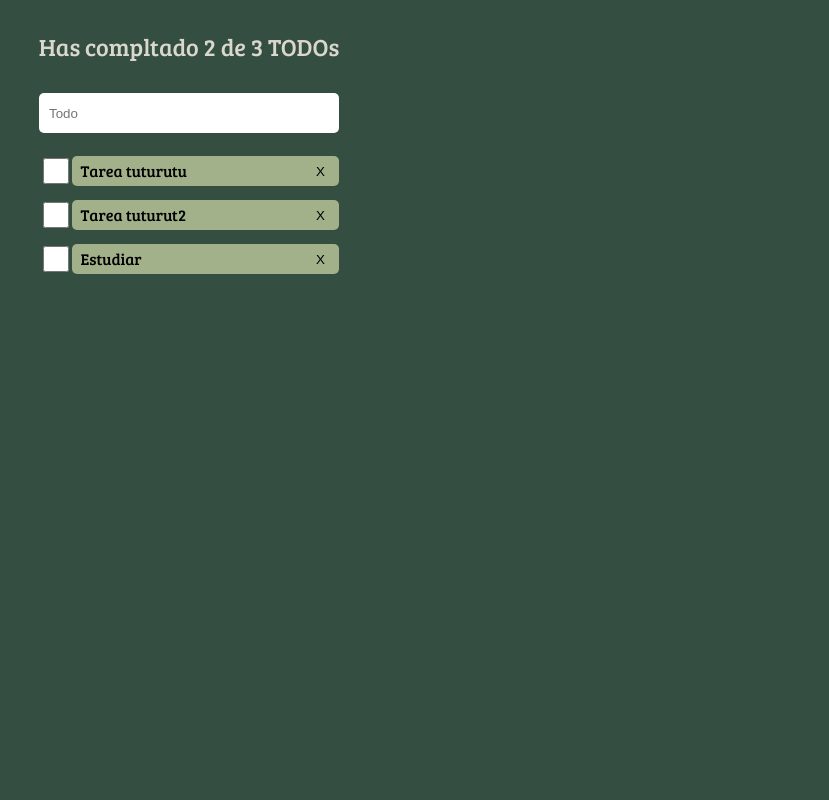
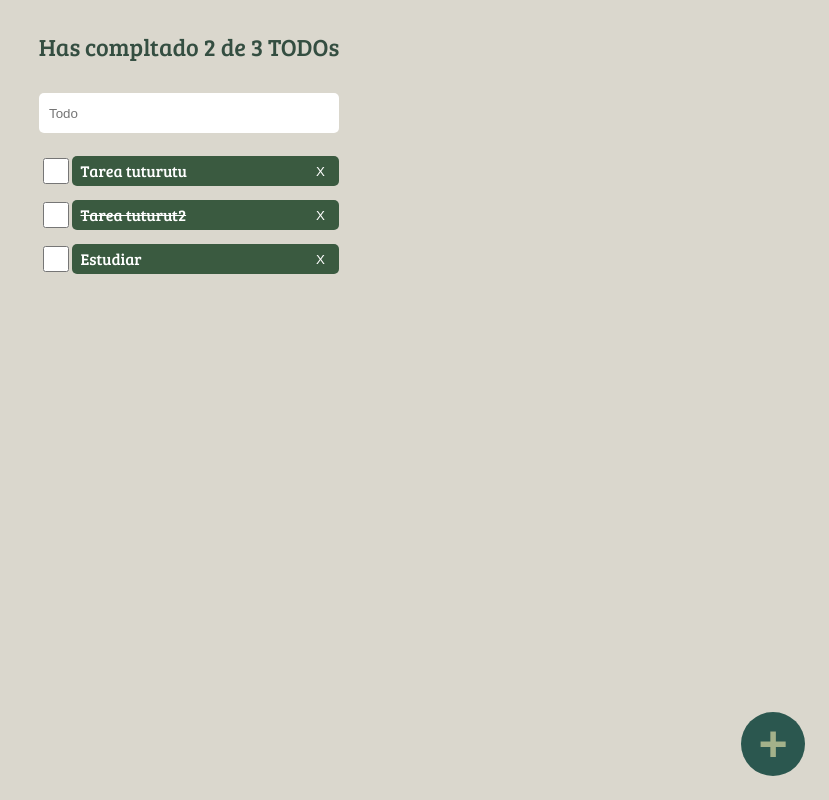
Before and after one commit to DevTataBot/todo-platzi, a React (Create React App) app: page / in a window 1280 px wide. Shown: the whole page, without its empty margins (451-1280 px from the left). Built offline with nearby package versions, Linux system fonts and the light colour scheme.

Commit message:
styles and events

```diff
--- a/src/App.js
+++ b/src/App.js
@@ -1,19 +1,23 @@
-import React from "react";
+import React, { useState } from "react";
+import CreateTodoButton from "./Components/CreateTodo";
 import TodoCounter from "./Components/TodoCounter";
 import TodoList from "./Components/TodoList";
 import TodoSearch from "./Components/TodoSearch";
 
 const App = () => {
+  const [valueSearch, setValueSearch] = useState('')
+
   const todos = [
     { text: "Tarea tuturutu", complete: false },
-    { text: "Tarea tuturut2", complete: false },
+    { text: "Tarea tuturut2", complete: true },
     { text: "Estudiar", complete: false },
   ];
   return (
     <>
       <TodoCounter />
-      <TodoSearch />
+      <TodoSearch valueSearch={valueSearch} setValueSearch={setValueSearch} />
       <TodoList list={todos} />
+      <CreateTodoButton />
     </>
   );
 };
--- /dev/null
+++ b/src/Components/CreateTodo/index.js
@@ -0,0 +1,15 @@
+import React from "react";
+import "./styles.css";
+
+const CreateTodoButton = () => {
+  const createNewTask = () => {
+    console.log("rcreando nueva tareita");
+  };
+  return (
+    <button onClick={() => createNewTask()} className="CreateTodoButton">
+      +
+    </button>
+  );
+};
+
+export default CreateTodoButton;
--- /dev/null
+++ b/src/Components/CreateTodo/styles.css
@@ -0,0 +1,20 @@
+.CreateTodoButton {
+    background-color: #2b574f;
+    border: none;
+    border-radius: 50%;
+    cursor: pointer;
+    font-size: 50px;
+    position: fixed;
+    bottom: 24px;
+    right: 24px;
+    font-weight: bold;
+    color: #a3b18a;
+    display: flex;
+    justify-content: center;
+    align-items: center;
+    height: 64px;
+    width: 64px;
+
+    transform: rotate(0);
+    transition: .3s ease;
+  }
--- a/src/Components/TodoCounter/styles.css
+++ b/src/Components/TodoCounter/styles.css
@@ -3,6 +3,6 @@
     padding: 30px;
     font-size: 24px;
     font-weight: 100;
-    color: #dad7cd ;
+    color: #344e41 ;
     text-align: center;
 }
--- a/src/Components/TodoItems/index.js
+++ b/src/Components/TodoItems/index.js
@@ -1,14 +1,20 @@
 import React from "react";
 import "./styles.css";
 const TodoItems = ({ task }) => {
+    const handlerCheckTask = () => {
+        console.log('tarea hecha')
+    }
+    const handlerDeleteTask = () => {
+        console.log('tarea eliminada')
+    }
   return (
-    <div className="TodoItem">
-      <input className="TodoItem__checkbox" type="checkbox" />
-      <div className="TodoItem__container">
-        <li className="TodoItem__item">{task.text}</li>
-        <button className="TodoItem__delete">X</button>
+    <li className="TodoItem">
+      <input className="TodoItem__checkbox" type="checkbox" onChange={handlerCheckTask} />
+      <div className={`TodoItem__container ${task.complete && 'complete'}`}>
+        <span className={`TodoItem__item ${task.complete && 'complete__text'}`}>{task.text}</span>
+        <button className="TodoItem__delete" onClick={handlerDeleteTask}>X</button>
       </div>
-    </div>
+    </li>
   );
 };
 
--- a/src/Components/TodoItems/styles.css
+++ b/src/Components/TodoItems/styles.css
@@ -2,14 +2,16 @@
     display: flex;
     margin-bottom: 8px;
     align-items: center;
+    font-weight: 100;
 }
 .TodoItem__item{
     list-style: none;
     line-height: 0;
+    color: #fff;
 }
 .TodoItem__container{
     display: flex;
-    background-color: #a3b18a;
+    background-color: #3a5a40;
     justify-content: space-between;
     width: 100%;
     border: none;
@@ -30,7 +32,15 @@
 .TodoItem__delete{
     border: none;
     background-color: transparent;
+    color: #fff;
 }
 .TodoItem__delete:hover{
     cursor: pointer;
 }
+
+/* .complete{
+    background-color: #3a5a40;
+} */
+.complete__text{
+    text-decoration: line-through;
+}
--- a/src/Components/TodoSearch/index.js
+++ b/src/Components/TodoSearch/index.js
@@ -1,12 +1,20 @@
-import React from "react";
-import './styles.css'
+import React, { useState } from "react";
+import "./styles.css";
 
-const TodoSearch = () => {
-    return(
-        <div className="TodoSearch">
-        <input className="TodoSearch__input" placeholder='Todo'/>
-        </div>
-    )
-}
+const TodoSearch = ({setValueSearch, valueSearch}) => {
+  const hanldeSearch = (e) => {
+    setValueSearch(e.target.value)
+  };
+  return (
+    <div className="TodoSearch">
+      <input
+        className="TodoSearch__input"
+        placeholder="Todo"
+        onChange={hanldeSearch}
+        value={valueSearch}
+      />
+    </div>
+  );
+};
 
-export default TodoSearch
+export default TodoSearch;
--- a/src/index.css
+++ b/src/index.css
@@ -6,7 +6,7 @@ body {
   font-family: 'Bree Serif', serif;
   -webkit-font-smoothing: antialiased;
   -moz-osx-font-smoothing: grayscale;
-  background-color: #344e41;
+  background-color: #dad7cd;
   box-sizing: border-box;
 }
 
```
